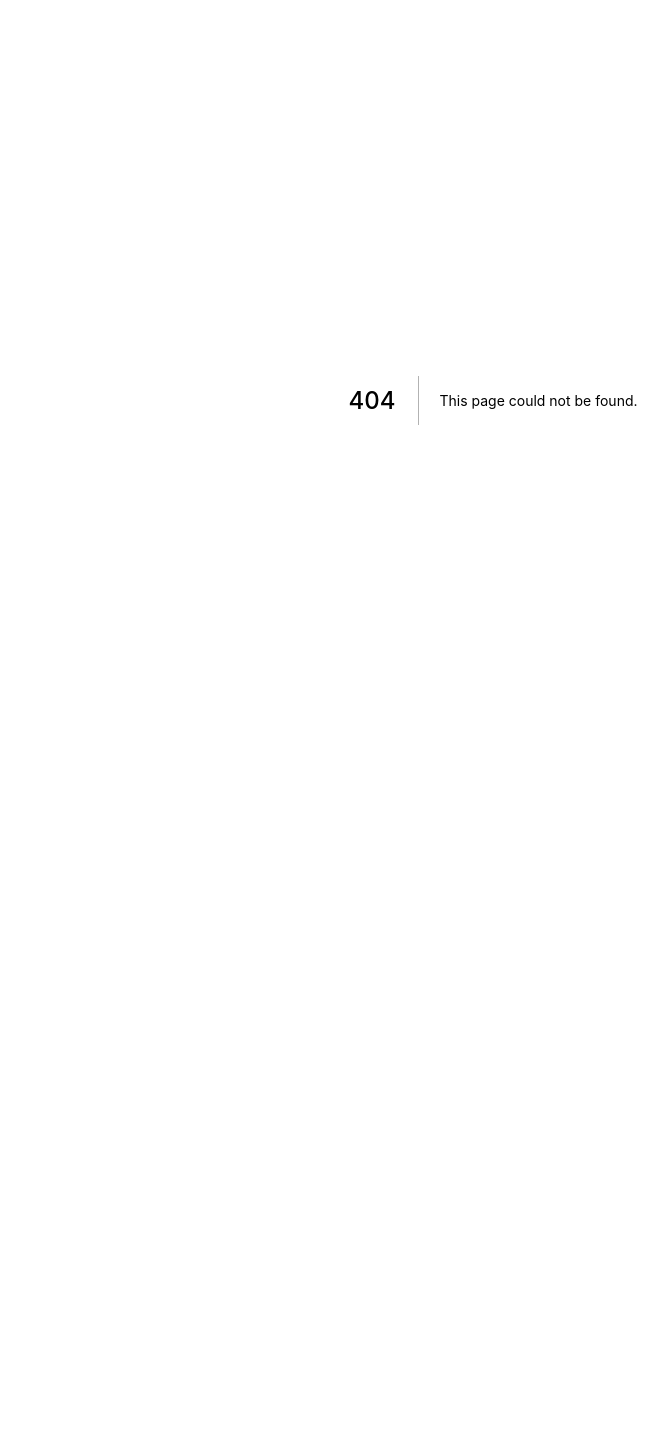
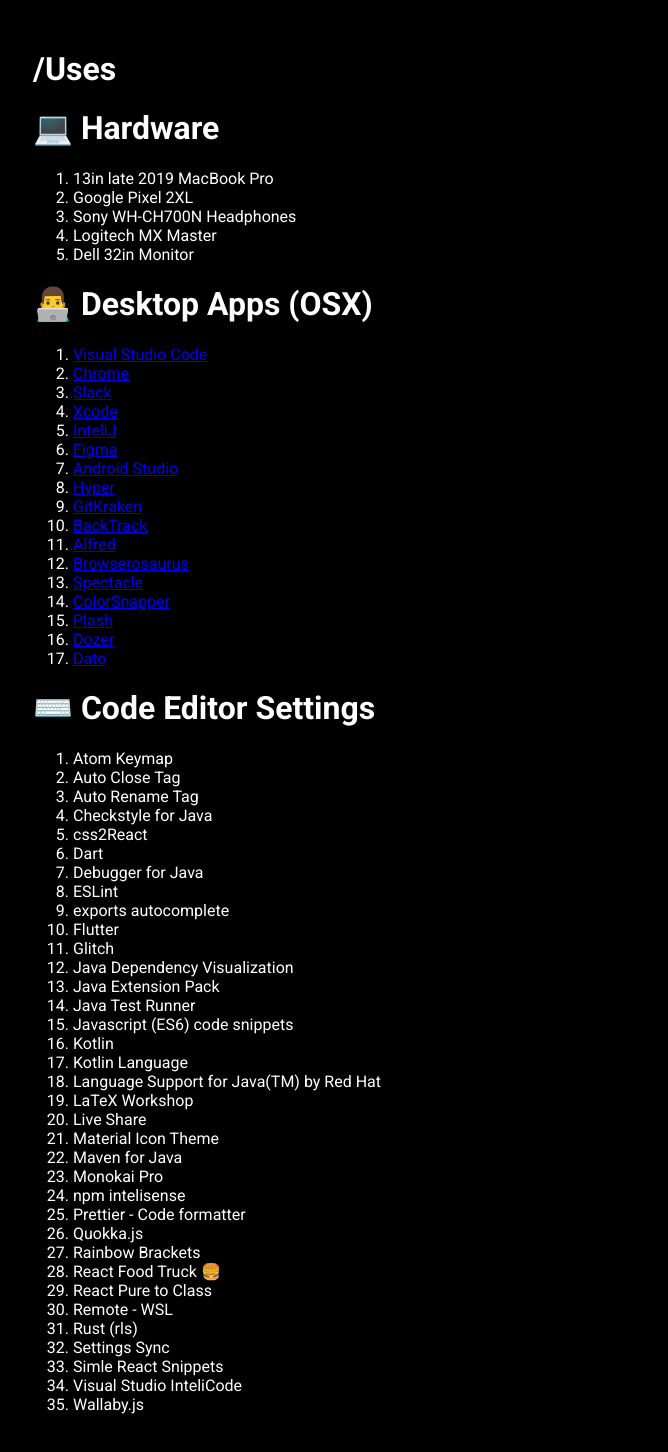
Before and after one commit to HavishNetla/old-website, a Next.js app: page /uses in a window 1280 px wide. Before the commit this address had no page. Shown: the top 1452 px of the page, without its empty margins (147-815 px from the left). Before the commit the page ends 800 px from the top, so only its background shows below. Built offline with nearby package versions, Linux system fonts and the light colour scheme.

Commit message:
add cool color thing

```diff
--- a/components/Layout.jsx
+++ b/components/Layout.jsx
@@ -12,7 +12,6 @@ export default ({ children }) => (
       <meta name="description" content="Havish Netla's developer portfolio" />
       <meta name="author" content="Havish Netla" />
 
-      <link rel="stylesheet" type="text/css" href="/static/styles.css" />
       <link rel="icon" type="image/png" href="/static/rainbow_favicon.png" />
       <script
         src="https://kit.fontawesome.com/e641e1045a.js"
@@ -38,7 +37,7 @@ export default ({ children }) => (
       }
 
       body {
-        transition: 500ms background-color 0s, color 0.2s ease 0s;
+        transition: all 500ms ease;
         font-family: roboto;
         background: black;
         color: white;
--- a/components/Skill.jsx
+++ b/components/Skill.jsx
@@ -8,10 +8,14 @@ const Layout = props => (
         border-radius: 5px;
         margin: 10px 10px 0px 0px;
         transition: background-color 0.4s ease 0s;
+        transition: border-color 0.4s ease 0s;
+        transition: box-shadow 0.5s ease 0s;
       }
       div:hover {
         background-color: ${props.color};
         color: ${props.color === '#000000' ? '#ffffff' : '#000000'};
+        box-shadow: 0px 0px 20px 0px ${props.color};
+        border-color: ${props.color};
       }
       p {
         padding: 0px ${props.small ? '5px' : '10px'};
--- a/pages/index.jsx
+++ b/pages/index.jsx
@@ -1,3 +1,4 @@
+import React from 'react'
 import Layout from '../components/Layout'
 import Intro from '../components/Intro'
 import DeltaV from '../components/DV/DeltaV'
--- /dev/null
+++ b/pages/uses.jsx
@@ -0,0 +1,118 @@
+import Layout from '../components/Layout'
+import Intro from '../components/Intro'
+import DeltaV from '../components/DV/DeltaV'
+import Nav from '../components/Nav'
+import Skills from '../components/Skills'
+
+export default () => (
+  <Layout>
+    <div style={{ marginLeft: '10em' }}>
+      <h1>/Uses</h1>
+      <h1>💻 Hardware</h1>
+      <ol>
+        <li>13in late 2019 MacBook Pro</li>
+        <li>Google Pixel 2XL</li>
+        <li>Sony WH-CH700N Headphones</li>
+        <li>Logitech MX Master</li>
+        <li>Dell 32in Monitor</li>
+      </ol>
+      <h1>👨‍💻 Desktop Apps (OSX)</h1>
+      <ol>
+        <li>
+          <a href="https://code.visualstudio.com/">Visual Studio Code</a>
+        </li>
+        <li>
+          <a href="https://www.google.com/chrome/">Chrome</a>
+        </li>
+        <li>
+          <a href="https://slack.com/">Slack</a>
+        </li>
+        <li>
+          <a href="https://developer.apple.com/xcode/">Xcode</a>
+        </li>
+        <li>
+          <a href="https://www.jetbrains.com/idea/">InteliJ</a>
+        </li>
+        <li>
+          <a href="https://www.figma.com/">Figma</a>
+        </li>
+        <li>
+          <a href="https://developer.android.com/studio">Android Studio</a>
+        </li>
+        <li>
+          <a href="https://hyper.is/">Hyper</a>
+        </li>
+        <li>
+          <a href="https://www.gitkraken.com/">GitKraken</a>
+        </li>
+        <li>
+          <a href="https://www.backtrack.team/">BackTrack</a>
+        </li>
+        <li>
+          <a href="https://www.alfredapp.com/">Alfred</a>
+        </li>
+        <li>
+          <a href="https://browserosaurus.com/">Browserosaurus</a>
+        </li>
+        <li>
+          <a href="https://www.spectacleapp.com/">Spectacle</a>
+        </li>
+        <li>
+          <a href="https://colorsnapper.com/">ColorSnapper</a>
+        </li>
+        <li>
+          <a href="https://apps.apple.com/us/app/plash/id1494023538?mt=12">
+            Plash
+          </a>
+        </li>
+        <li>
+          <a href="https://dozermac.com/">Dozer</a>
+        </li>
+        <li>
+          <a href="https://apps.apple.com/us/app/dato/id1470584107?mt=12">
+            Dato
+          </a>
+        </li>
+      </ol>
+
+      <h1>⌨️ Code Editor Settings</h1>
+      <ol>
+        <li>Atom Keymap</li>
+        <li>Auto Close Tag</li>
+        <li>Auto Rename Tag</li>
+        <li>Checkstyle for Java</li>
+        <li>css2React</li>
+        <li>Dart</li>
+        <li>Debugger for Java</li>
+        <li>ESLint</li>
+        <li>exports autocomplete</li>
+        <li>Flutter</li>
+        <li>Glitch</li>
+        <li>Java Dependency Visualization</li>
+        <li>Java Extension Pack</li>
+        <li>Java Test Runner</li>
+        <li>Javascript (ES6) code snippets</li>
+        <li>Kotlin</li>
+        <li>Kotlin Language</li>
+        <li>Language Support for Java(TM) by Red Hat</li>
+        <li>LaTeX Workshop</li>
+        <li>Live Share</li>
+        <li>Material Icon Theme</li>
+        <li>Maven for Java</li>
+        <li>Monokai Pro</li>
+        <li>npm intelisense</li>
+        <li>Prettier - Code formatter</li>
+        <li>Quokka.js</li>
+        <li>Rainbow Brackets</li>
+        <li>React Food Truck 🍔</li>
+        <li>React Pure to Class</li>
+        <li>Remote - WSL</li>
+        <li>Rust (rls)</li>
+        <li>Settings Sync</li>
+        <li>Simle React Snippets</li>
+        <li>Visual Studio InteliCode</li>
+        <li>Wallaby.js</li>
+      </ol>
+    </div>
+  </Layout>
+)
--- a/static/styles.css
+++ /dev/null
@@ -1,28 +0,0 @@
-html {
-  box-sizing: border-box;
-}
-* {
-  box-sizing: inherit;
-}
-
-body {
-  transition: 500ms background-color 0s, color 0.2s ease 0s;
-  font-family: roboto;
-  background: black;
-  color: white;
-  margin: 50px 20px 50px 20px;
-}
-
-.changeColor {
-  background: white;
-  color: black;
-}
-.skillz {
-  display: flex;
-  flex-wrap: wrap;
-  align-items: center;
-  justify-content: center;
-}
-.projectImage  {
-  margin-bottom: 15px;
-}
```
Also changed, not shown: 1 other file (tests, documents, lock files or other folders).
